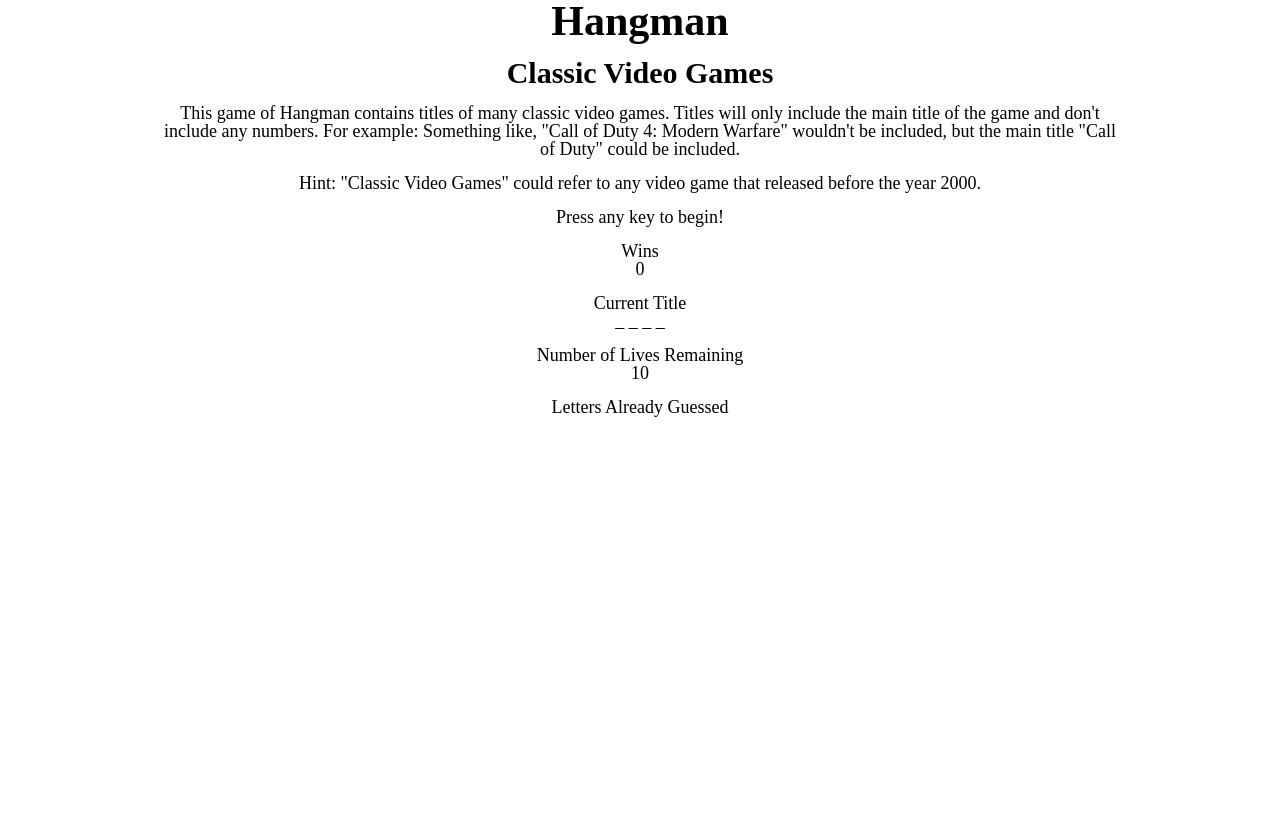
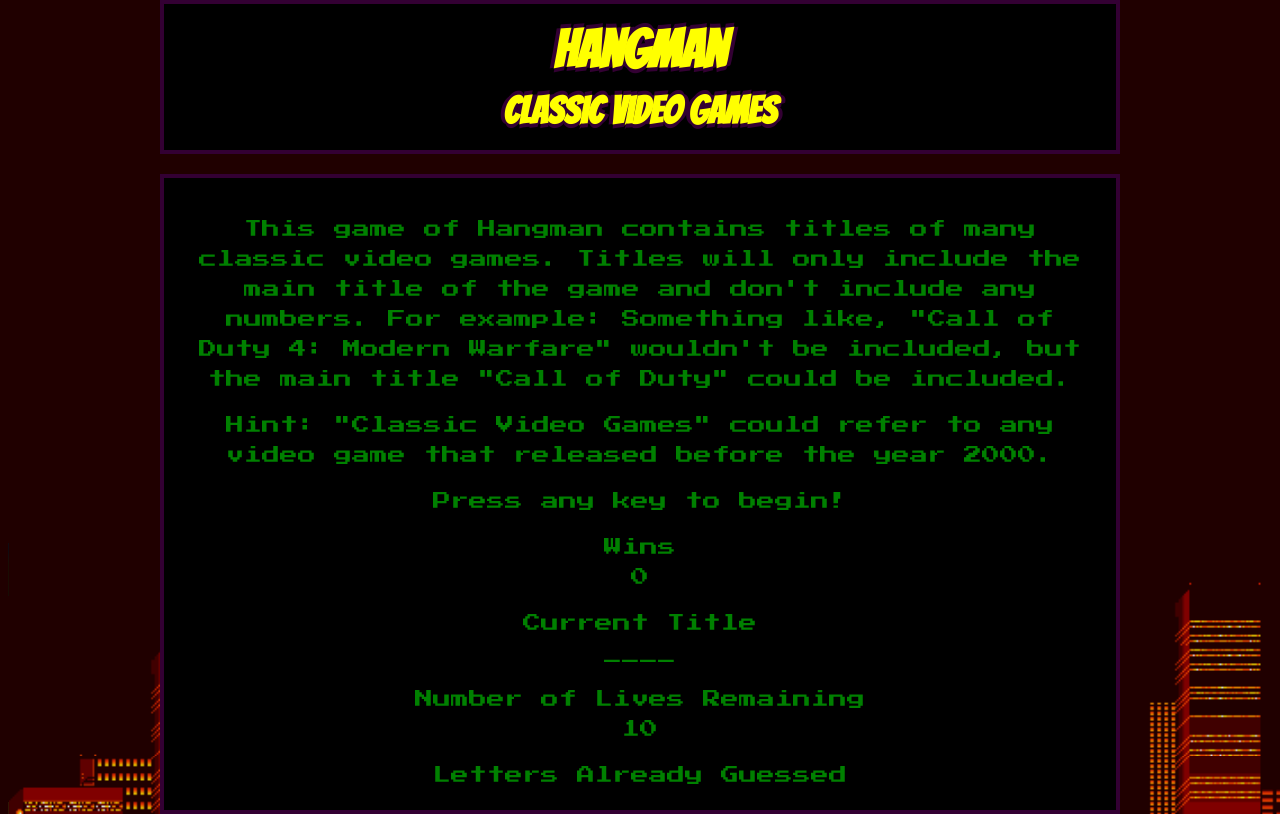
Before and after one commit to arnoldrz2/hangman-game, a plain HTML site: page index.html in a window 1280 px wide. Drawn offline with nearby package versions, Linux system fonts and the light colour scheme.

Commit message:
added background, font styling, padding/margin adjustments, and rule to only record letter entries

```diff
--- a/assets/css/style.css
+++ b/assets/css/style.css
@@ -1,11 +1,18 @@
+* {
+	box-sizing: border-box;
+  	background: url("../images/8-bit-wallpaper.jpg");
+}
+
 header {
-	font-size: 42px;
+	background: black;
+	font-size: 52px;
 	font-weight: 700;
 }
 
 h1 {
-	font-size: 30px;
+	font-size: 38px;
 	font-weight: 700;
+	background: black;
 }
 
 body {
@@ -15,5 +22,31 @@ body {
 }
 
 p{
+	background: black;
+	font-family: 'Press Start 2P', cursive;
+	line-height: 30px;
 	font-size: 18px;
 }
+
+span {
+	background: black;
+}
+
+#title {
+	background: black;
+	font-family: 'Bangers', cursive;
+	color: yellow;
+	z-index: 1;
+	padding: 20px;
+	border: 4px solid #330033;
+	text-shadow: -4px 0 #330033, 0 4px #330033, 4px 0 #330033, 0 -4px #330033;
+	margin-bottom: 20px;
+}
+
+#screen {
+	background: black;
+	color: green;
+	z-index: 1;
+	padding: 20px;
+	border: 4px solid #330033;
+}
--- a/assets/javascript/main.js
+++ b/assets/javascript/main.js
@@ -29,7 +29,7 @@ function newGame () {
   console.log(title);
 
   //Title Gets Loaded Onto Screen As Blank Spaces
-  var blankSpace = "_ ";
+  var blankSpace = "_";
   for (i = 0; i < title.length; i++) {
       currentTitle.push(blankSpace);
     }
@@ -39,7 +39,14 @@ function newGame () {
 
   //User Presses Key To Guess Leters
   document.onkeyup = function(event) {
-    userGuess = event.key.toLowerCase();
+    var keyPress = event.key.toLowerCase();
+    console.log(event.key);
+      for (i=0; i < letters.length; i++){
+        if (keyPress === letters[i]){
+          userGuess = event.key.toLowerCase();
+          }
+        }
+
 
   if(title.includes(userGuess)) {
     for (i=0; i < title.length; i++) {
@@ -48,6 +55,17 @@ function newGame () {
         alreadyGuessed.push(userGuess);
       }
     }
+
+// && add some way to check if return if true or false. then act accordingly
+//
+// for (i=0; i< alreadyGuessed.lenth; i++){
+//  if(userGuess === alreadyGuessed[i])
+//    do not push
+// } put into function and say if userGuess === alreadyGuessed[i]
+//    return true or assign true to a variable
+//
+//
+//
     $('#current-title').html(currentTitle);
     $('#already-guessed').text(alreadyGuessed.join(', '));
   }
--- a/index.html
+++ b/index.html
@@ -5,19 +5,20 @@
 	<meta charset="utf-8">
 	<title>Hangman | Classic Video Games</title>
 	<link rel="stylesheet" type="text/css" href="assets/css/reset.css">
+	<link href="https://fonts.googleapis.com/css?family=Bangers|Press+Start+2P" rel="stylesheet">
 	<link rel="stylesheet" type="text/css" href="assets/css/style.css">
 	<!-- Added link to the jQuery library -->
   	<script src="https://cdnjs.cloudflare.com/ajax/libs/jquery/3.2.1/jquery.min.js"></script>
 </head>
 
 <body>
-	<div>
+	<div id="title">
 		<header>Hangman</header>
 		<br>
 		<h1>Classic Video Games</h1>
 	</div>
 
-	<div>
+	<div id="screen">
 		<br>
 		<p>
 			This game of Hangman contains titles of many classic video games. Titles will only include the main title of the game and don't include any numbers. For example: Something like, "Call of Duty 4: Modern Warfare" wouldn't be included, but the main title "Call of Duty" could be included.
@@ -27,29 +28,16 @@
 			Hint: "Classic Video Games" could refer to any video game that released before the year 2000.
 		</p>
 		<br>
-		<p>
-			Press any key to begin!
+		<p>Press any key to begin!</p>
+		<br>
+		<p>Wins<br><span id="num-wins"></span></p>
+		<br>
+		<p>Current Title<br><span id="current-title"></span></p>
+		<br>
+		<p>Number of Lives Remaining<br><span id="num-lives"></span>
 		</p>
 		<br>
-		<p>
-			Wins <br>
-			<span id="num-wins"></span>
-		</p>
-		<br>
-		<p>
-			Current Title <br>
-			<span id="current-title"></span>
-		</p>
-		<br>
-		<p>
-			Number of Lives Remaining <br>
-			<span id="num-lives"></span>
-		</p>
-		<br>
-		<p>
-			Letters Already Guessed <br>
-			<span id="already-guessed"></span>
-		</p>
+		<p>Letters Already Guessed<br><span id="already-guessed"></span></p>
 
 
 
```
Also changed, not shown: assets/images/8-bit-wallpaper.jpg (added).
